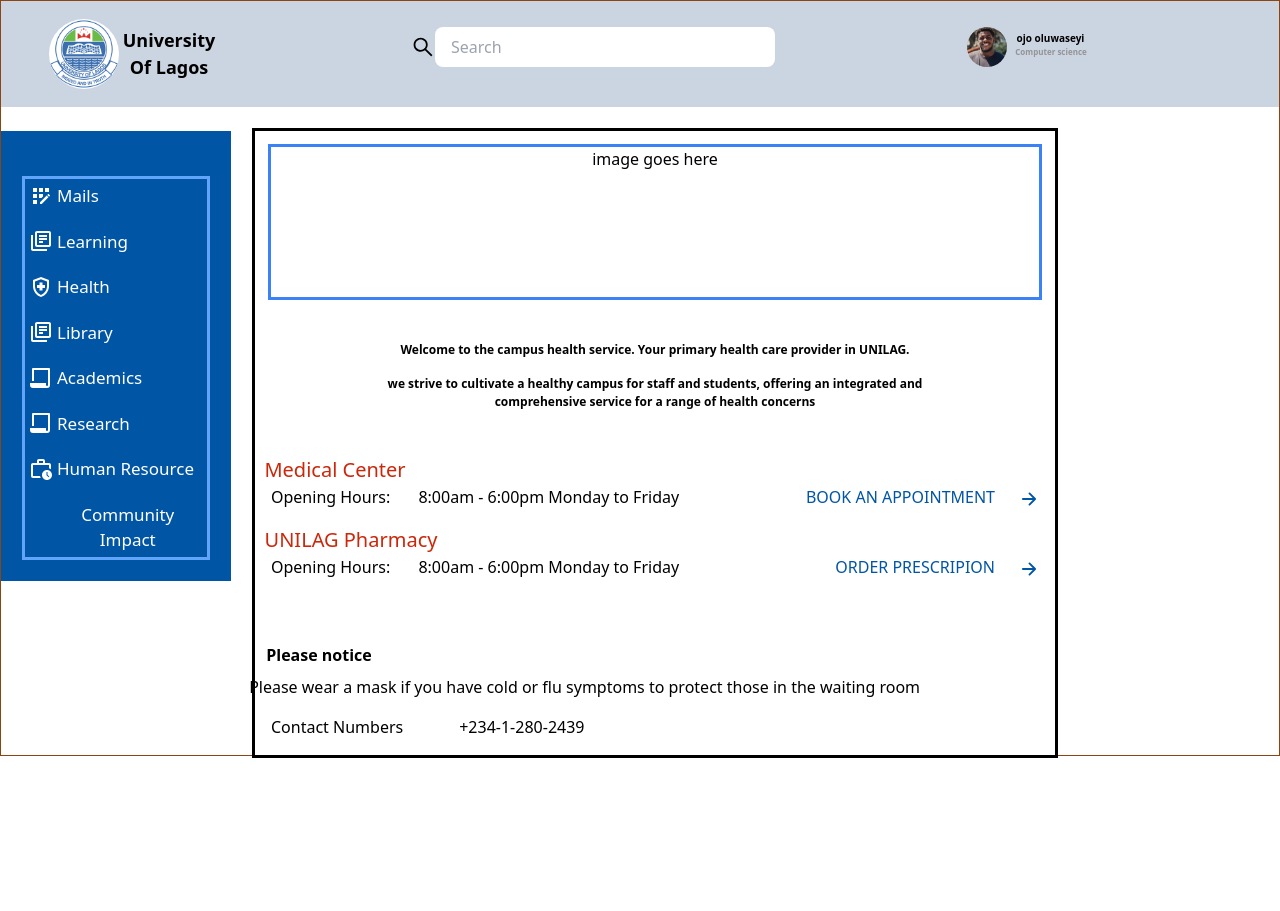
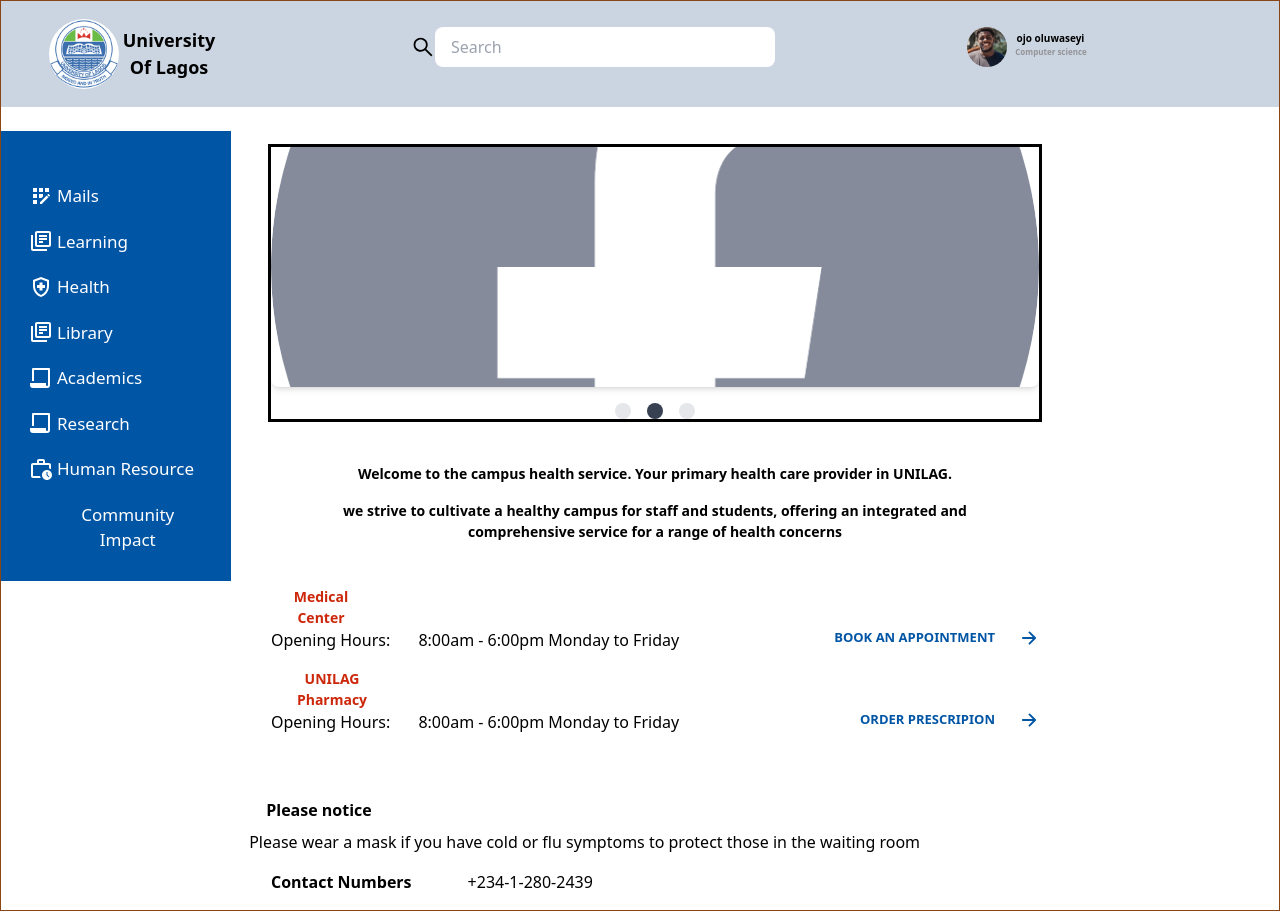
Before and after one commit to prosperomage/lecturer-dashboard, a React (Vite) app: page /health in a window 1280 px wide. Before the commit the page ends 800 px from the top, so only its background shows below. Built offline with nearby package versions, Linux system fonts and the light colour scheme; some icons are missing.

Commit message:
portfolio mopup 22-12-23
I aligned the left part of the main page, and put my projects in a JSON file where i mapped through them t make my code cleaner.

```diff
--- a/package.json
+++ b/package.json
@@ -13,6 +13,7 @@
     "@emotion/react": "^11.11.1",
     "@emotion/styled": "^11.11.0",
     "@mui/material": "^5.14.20",
+    "@mui/x-date-pickers": "^6.18.5",
     "react": "^18.2.0",
     "react-dom": "^18.2.0",
     "react-icons": "^4.12.0",
--- /dev/null
+++ b/src/components/Buttons.jsx
@@ -0,0 +1,9 @@
+import React from 'react'
+
+const Buttons = () => {
+  return (
+    <div>Buttons</div>
+  )
+}
+
+export default Buttons
--- a/src/components/Calender.jsx
+++ b/src/components/Calender.jsx
@@ -1,9 +1,11 @@
 import React from "react";
+import CalenderImg from "../assets/Light Mode.svg";
 
 const Calender = () => {
   return (
-    <div>
-      <h1>calender</h1>
+    <div className="">
+
+      <img src={CalenderImg} alt="calenderImage" className="w-[17rem] h-[10rem]  ml-5 " />
     </div>
   );
 };
--- a/src/components/Carousel.jsx
+++ b/src/components/Carousel.jsx
@@ -4,7 +4,7 @@
   const images = [
     "/src/assets/Ellipse 1.svg",
     "/src/assets/Facebook - png 0.svg",
-    "/src/assets/Facebook - png 0.svg",
+    "/src/assets/vacancy.png",
 
   ];
 
@@ -13,7 +13,7 @@
   useEffect(() => {
     const intervalId = setInterval(() => {
       setCurrentImage((currentImage + 1) % images.length);
-    }, 500); // Change image every 1 second
+    }, 1000); // Change image every 1 second
 
     return () => clearInterval(intervalId);
   }, []);
@@ -21,7 +21,7 @@
   return (
     <div className="flex flex-col items-center justify-center  ">
       <img
-        className="w-full h-[81px]  rounded-lg shadow-md object-cover"
+        className="w-full h-[15rem]  rounded-lg shadow-md object-cover"
         src={images[currentImage]}
         alt=""
       />
--- a/src/components/SideBar.jsx
+++ b/src/components/SideBar.jsx
@@ -22,7 +22,7 @@
   return (
     <div className=" hidden overflow-auto md:block bg-[#0055A5] text-white h-[100%]  w-[230px] ">
       <nav className="mt-6  p-[24px]">
-        <ul className="hidden outline outline-blue-400 lg:flex flex-col space-y-3">
+        <ul className="hidden lg:flex flex-col space-y-3">
           <li>
             <a
               href={`/mails`}
--- a/src/main.jsx
+++ b/src/main.jsx
@@ -16,6 +16,7 @@
 import HR from "./pages/HR.jsx";
 import CommunityImpact from "./pages/CommunityImpact.jsx";
 import Academics from "./pages/Academics.jsx";
+
 
 
 const router = createBrowserRouter([
--- a/src/pages/Academics.jsx
+++ b/src/pages/Academics.jsx
@@ -12,10 +12,10 @@
         <SideBar />
         <div className="ml-6 p-4 w-[800px]">
           {/* image goes here */}
-          <div className="outline outline-blue-500 w[200px] h-[150px] ">
-            <span>ACADEMICS</span>
+          <div className="outline outline-blue-500 w-[100%] h-[150px] bg-[url('/src/assets/amy-hirschi-uwpo02K55zw-unsplash.jpg')] bg-cover ">
+            <h2 className="text-white font-bold  w-[30px] mt-auto">ACADEMICS</h2>
           </div>
-          <div className="w-[680px] mt-5">
+          <div className="w-[680px] font-medium  mt-5">
             By working closely across campus, we discover fresh insights through
             joined up thinking to create an environment where learning
             flourishes.
@@ -30,7 +30,7 @@
                   <img src={CI} alt="communityimpact" />
                 </div>
                 <div className="flex flex-col ml-5">
-                  <h1 className="text-[#830020] font-bold text-[40px] ml-[-370px] ">
+                  <h1 className="text-[#830020] font-bold text-[28px] w-[70px] ml-2 ">
                     SDGs
                   </h1>
                   <div className="w-[500px] mt-3">
@@ -51,7 +51,7 @@
                   <img src={CI} alt="communityimpact" />
                 </div>
                 <div className="flex flex-col ml-5">
-                  <h1 className="text-[#830020] font-bold text-[40px] ml-[-250px] ">
+                  <h1 className="text-[#830020] font-bold text-[28px] w-[170px] ml-2 ">
                     MY PROFILE
                   </h1>
                   <div className="w-[500px] mt-3">
--- a/src/pages/CommunityImpact.jsx
+++ b/src/pages/CommunityImpact.jsx
@@ -10,9 +10,10 @@
       <div className="flex mt-6">
         <SideBar />
         <div className="ml-6 p-1 w-[800px]">
-          <div className="h-[8rem] w-[48rem] outline  items-center">
-            <img src="" alt="" />
-            community impact
+          <div className="outline outline-blue-500 w-[100%] h-[300px] bg-[url('/src/assets/amy-hirschi-uwpo02K55zw-unsplash.jpg')] bg-cover ">
+            <span className="text-white font-bold text-[40px] m-10 w-[200px]">
+              Community Impact
+            </span>
           </div>
           <div className="w-[760px] text-[18px] mt-4 m-auto">
             <span>
--- a/src/pages/HR.jsx
+++ b/src/pages/HR.jsx
@@ -10,10 +10,7 @@
       <div className="flex mt-6">
         <SideBar />
         <div className="ml-6 p-1 w-[800px]">
-          <div className="h-[8rem] w-[48rem] outline  items-center">
-            <img src="" alt="" />
-            human rex=source image
-          </div>
+          <div className="outline outline-blue-500 w-[100%] h-[270px] bg-[url('/src/assets/amy-hirschi-uwpo02K55zw-unsplash.jpg')] bg-cover "></div>
           <div className="mt-5">
             The Human Resource Department is aimed at finding ways to simplify
             processes and share information with staff which is important to
--- a/src/pages/Health.jsx
+++ b/src/pages/Health.jsx
@@ -2,6 +2,7 @@
 import DashNavbar from "../components/DashNavbar";
 import SideBar from "../components/SideBar";
 import { IoArrowForwardOutline } from "react-icons/io5";
+import Carousel from "../components/Carousel";
 
 const Health = () => {
   return (
@@ -9,14 +10,14 @@
       <DashNavbar />
       <div className="flex mt-6">
         <SideBar />
-        <div className="outline ml-6 p-4 w-[800px]">
-          {/* image goes here */}
-          <div className="outline outline-blue-500 w[200px] h-[150px] ">
-            <span>image goes here</span>
+        <div className=" ml-6 p-4 w-[800px]">
+          {/* image goes here outline outline-blue-500 w[200px] h-[150px] bg-cover bg-[url('/src/assets/LandinPageImages/nanotech.jpg')] */}
+          <div className="outline">
+            <Carousel />
           </div>
           {/* text goes here */}
           <div className="mt-5">
-            <div className="p-6 font-semibold text-[12px]">
+            <div className="p-6 font-semibold text-[14px]">
               <span>
                 Welcome to the campus health service. Your primary health care
                 provider in UNILAG.
@@ -32,7 +33,7 @@
           {/* opening hours  */}
           <div className=" mt-5">
             <div className="">
-              <h2 className=" text-[20px] ml-[-40rem] text-[#CC270A] ">
+              <h2 className=" text-[14px] font-bold w-[100px] text-[#CC270A] ">
                 Medical Center
               </h2>
               <div className="flex justify-between">
@@ -40,15 +41,15 @@
                   Opening Hours:{" "}
                   <span className="ml-6">8:00am - 6:00pm Monday to Friday</span>
                 </div>
-                <div className="flex  text-[#0055A5]" >
+                <div className="flex  text-[#0055A5] font-bold text-[13px] ">
                   <h2 className=" mr-6">BOOK AN APPOINTMENT</h2>
 
-                  <IoArrowForwardOutline className="mt-1 w-5 h-5 cursor-pointer " />
+                  <IoArrowForwardOutline className=" w-5 h-5 cursor-pointer " />
                 </div>
               </div>
             </div>
             <div className=" mt-4">
-              <h2 className="text-[20px] text-[#CC270A] ml-[-38rem]">
+              <h2 className="text-[14px] font-bold w-[122px]   text-[#CC270A]">
                 UNILAG Pharmacy
               </h2>
               <div className="flex justify-between">
@@ -56,10 +57,10 @@
                   Opening Hours:{" "}
                   <span className="ml-6">8:00am - 6:00pm Monday to Friday</span>
                 </div>
-                <div className="flex  text-[#0055A5]" >
+                <div className="flex  text-[#0055A5] font-bold  text-[13px]">
                   <h2 className=" mr-6">ORDER PRESCRIPION</h2>
 
-                  <IoArrowForwardOutline className="mt-1 w-5 h-5 cursor-pointer " />
+                  <IoArrowForwardOutline className=" w-5 h-5 cursor-pointer " />
                 </div>
               </div>
             </div>
@@ -73,7 +74,7 @@
               those in the waiting room
             </div>
             <div className="flex  mt-4">
-              <div>Contact Numbers </div>
+              <div className="font-bold">Contact Numbers </div>
               <div className="ml-14">+234-1-280-2439</div>
             </div>
           </div>
--- a/src/pages/Research.jsx
+++ b/src/pages/Research.jsx
@@ -15,10 +15,10 @@
           <SideBar />
         </div>
         <div className="ml-6 p-1 w-[800px]">
-          <div className="h-[8rem] w-[48rem] outline  items-center">
-            <img src="" alt="" />
-            Reserch
+        <div className="outline outline-blue-500 w-[100%] h-[150px] bg-[url('/src/assets/amy-hirschi-uwpo02K55zw-unsplash.jpg')] bg-cover ">
+            <h2 className="text-white font-bold  w-[30px] mt-auto">Research</h2>
           </div>
+
           <div className=" mt-10 mx-4">
             <div>
               <span className="font-semibold">
```
Also changed, not shown: src/pages/Learning.jsx (+10 -7 lines), src/assets/Light Mode.svg (added), 1 other file (tests, documents, lock files or other folders).
